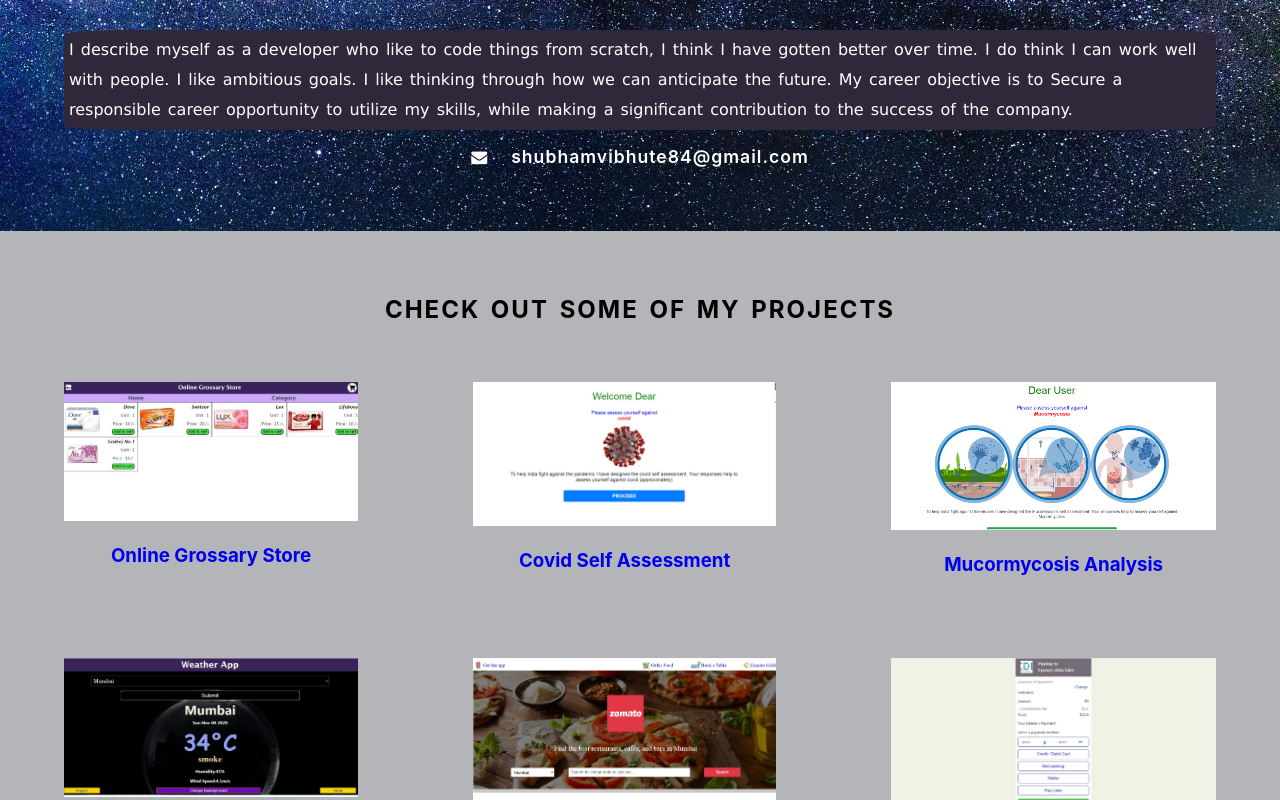
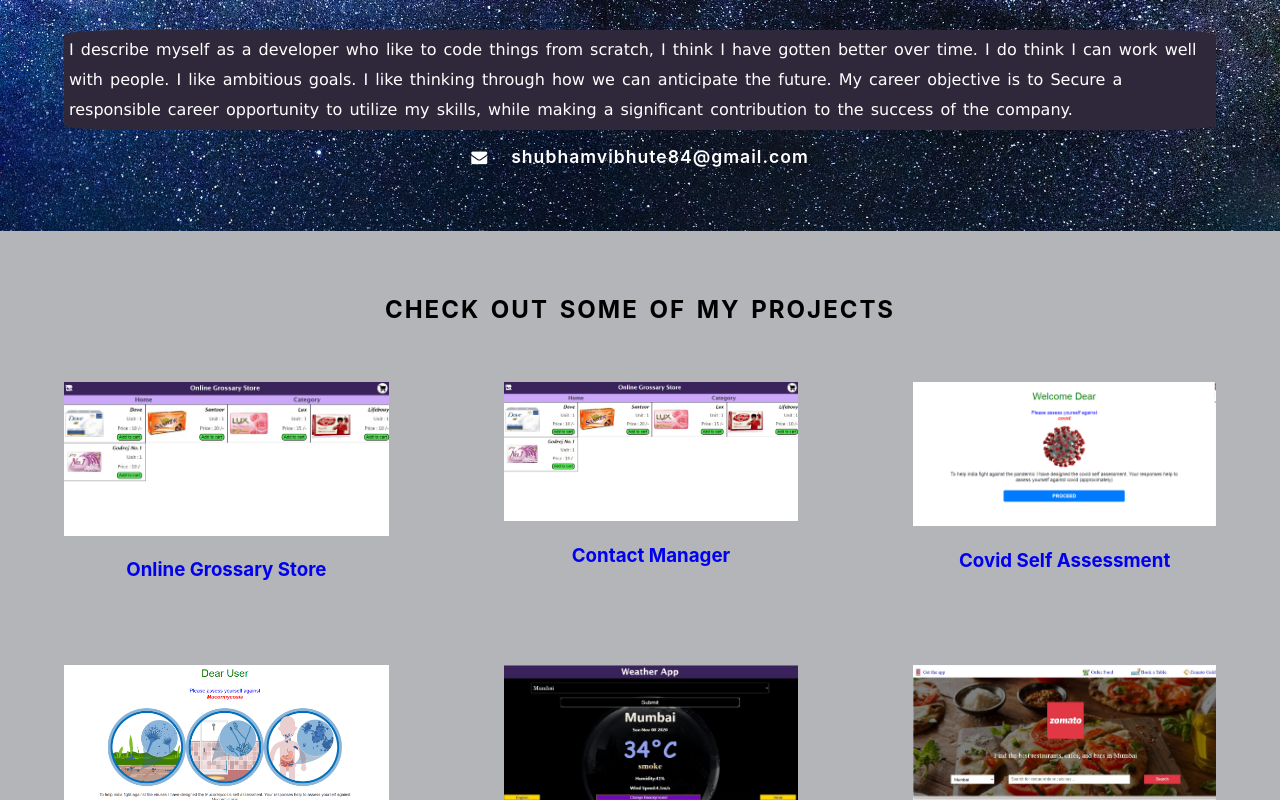
Before and after one commit to Shubham8656/Personal-Portfolio, a React (Create React App) app: page / in a window 1280 px wide. Shown: the part 477-1277 px from the top of the page. Built offline with nearby package versions, Linux system fonts and the light colour scheme; some icons are missing.

Commit message:
added contact manager work

```diff
--- a/src/components/Work/Work.js
+++ b/src/components/Work/Work.js
@@ -17,6 +17,11 @@ export default function Work(){
                 <a href='http://priceless-turing-84fb4f.netlify.app/'>
                     <img src={ecommerce} alt=''/>
                     <h3>Online Grossary Store</h3>
+                </a>
+
+                <a href='https://contact-manager-shubham.netlify.app/'>
+                    <img src={ecommerce} alt=''/>
+                    <h3>Contact Manager</h3>
                 </a>
 
                 <a href='http://covid-self-assessment.netlify.app/'>
```
